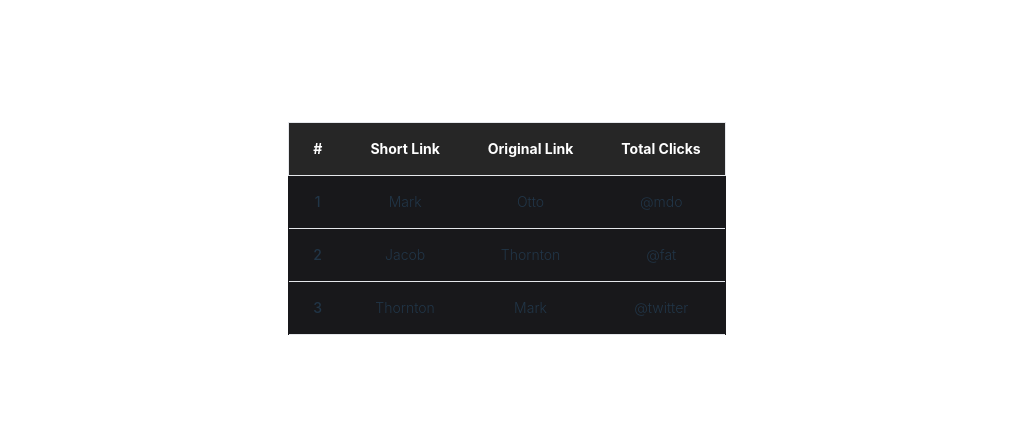
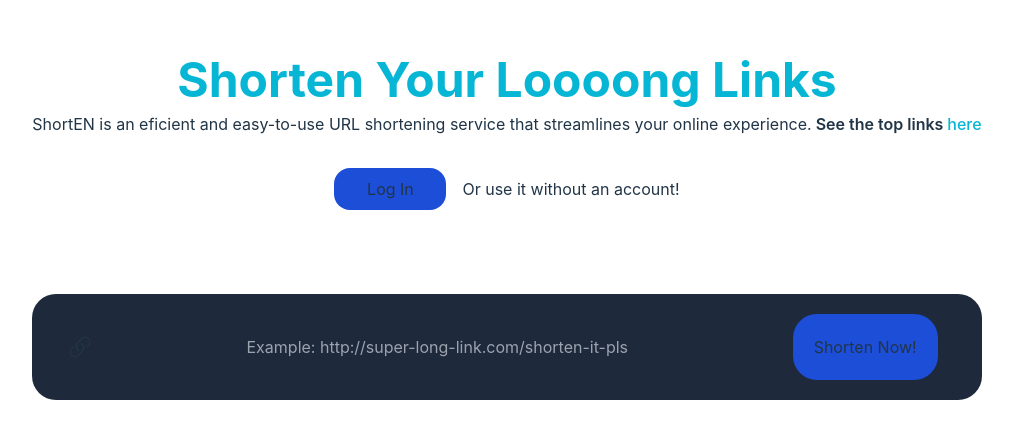
Before and after one commit to caiocesar333/URL-Shortener, a Vue app in the folder frontend/: page / in a window 1280 px wide. Shown: the part 172-610 px from the top of the page, without its empty margins (133-1146 px from the left). Built offline with nearby package versions, Linux system fonts and the light colour scheme.

Commit message:
feat: adding home-to-login navigation router

```diff
--- a/frontend/package.json
+++ b/frontend/package.json
@@ -10,7 +10,8 @@
   },
   "dependencies": {
     "@heroicons/vue": "^2.0.18",
-    "vue": "^3.2.47"
+    "vue": "^3.2.47",
+    "vue-router": "^4.2.2"
   },
   "devDependencies": {
     "@vitejs/plugin-vue": "^4.1.0",
--- a/frontend/src/App.vue
+++ b/frontend/src/App.vue
@@ -1,10 +1,8 @@
-<script setup lang="ts">
-// import Home from './layouts/Home.vue';
-// import Login from './layouts/Login.vue';
-// import SignUp from './layouts/SignUp.vue'
-import TopLinks from './layouts/TopLinks.vue';
-</script>
+<template>
+    <div id="app">
+      <router-view></router-view>
+    </div>
+  </template>
 
-<template>
- <TopLinks/>
-</template>
+  <script setup lang="ts">
+  </script>
--- a/frontend/src/components/LoginComponent.vue
+++ b/frontend/src/components/LoginComponent.vue
@@ -1,9 +1,16 @@
 <template>
-  <div class="flex w-full justify-center gap-4 mt-8 items-center mb-16 ">
-    <button class="w-28 p-2 border border-solid rounded-2xl
-    bg-blue-700 hover:bg-blue-950 transition-all">Log In</button>
-    <p>Or use it without account!</p>
+  <div class="flex w-full justify-center gap-4 mt-8 items-center mb-16">
+    <button @click="onClickRedirectTo" class="w-28 p-2 border border-solid rounded-2xl bg-blue-700 hover:bg-blue-950 transition-all">Log In</button>
+    <p>Or use it without an account!</p>
   </div>
 </template>
 
-<script setup lang="ts"></script>
+<script setup lang="ts">
+import { useRouter } from "vue-router";
+
+const router = useRouter();
+
+const onClickRedirectTo = () => {
+  router.push("/login");
+};
+</script>
--- a/frontend/src/layouts/TopLinks.vue
+++ b/frontend/src/layouts/TopLinks.vue
@@ -1,5 +1,6 @@
 <template>
     <div class="flex flex-col">
+        <h1 class="font-bold text-7xl text-blue-600 mb-28">Top 100 Links! </h1>
         <div class="overflow-x-auto sm:-mx-6 lg:-mx-8">
           <div class="inline-block min-w-full py-2 sm:px-6 lg:px-8">
             <div class="overflow-hidden">
--- a/frontend/src/main.ts
+++ b/frontend/src/main.ts
@@ -1,6 +1,38 @@
 import { createApp } from 'vue'
+import { createRouter, createWebHistory } from 'vue-router'
 import './style.css'
 import App from './App.vue'
 import './index.css'
+import Home from './layouts/Home.vue'
+import Login from './layouts/Login.vue'
+import SignUp from './layouts/SignUp.vue'
+import TopLinks from './layouts/TopLinks.vue'
 
-createApp(App).mount('#app')
+const routes = [
+  {
+    path: '/',
+    component: Home
+  },
+  {
+    path: '/login',
+    component: Login
+  },
+  {
+    path: '/signup',
+    component: SignUp
+  },
+  {
+    path: '/topLinks',
+    component: TopLinks
+  },
+];
+
+const router = createRouter({
+  history: createWebHistory(),
+  routes,
+  linkActiveClass: 'active'
+});
+
+const app = createApp(App);
+app.use(router);
+app.mount('#app');
```
Also changed, not shown: 1 other file (tests, documents, lock files or other folders).
